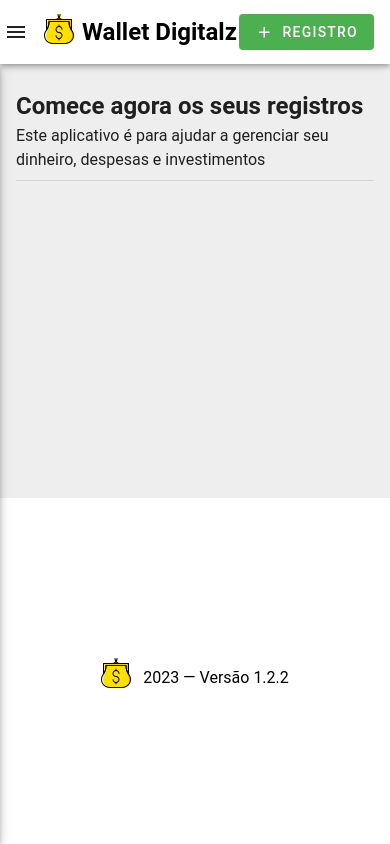
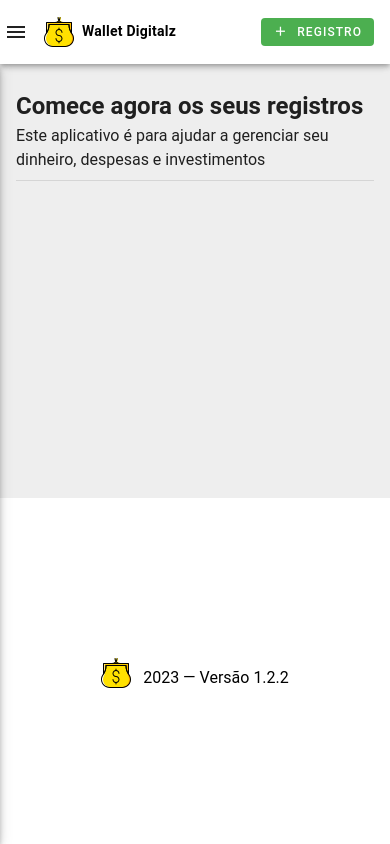
Before and after one commit to lucasferreiralimax/wallet-digitalz, a Vue app: page / in a window 390 px wide. Built offline with nearby package versions, Linux system fonts and the light colour scheme.

Commit message:
adjustment size logo in mobile and button new register

```diff
--- a/src/App.vue
+++ b/src/App.vue
@@ -43,14 +43,14 @@ onMounted(() => {
         :icon="drawer ? 'mdi-close' : 'mdi-menu'"
       />
       <router-link to="/" class="logo ml-4">
-        <h1 class="d-flex"><Logo  class="mr-2"/>Wallet Digitalz</h1>
+        <h1 class="d-flex align-center text-body-2 text-sm-h5 font-weight-bold"><Logo  class="mr-2"/>Wallet Digitalz</h1>
       </router-link>
       <v-spacer />
       <v-btn
         v-if="wallet.registers.length"
         role="button"
         aria-label="Button hidden values"
-        class="mr-4"
+        class="mx-4"
         @click.stop="wallet.eyeToggle"
         size="x-xsall"
         :icon="wallet.eye ? 'mdi-eye' : 'mdi-eye-off'"
--- a/src/components/ModalRegister/index.vue
+++ b/src/components/ModalRegister/index.vue
@@ -2,11 +2,13 @@
 import { ref } from 'vue'
 import { useI18n } from 'vue-i18n'
 import { v4 as uuidv4 } from 'uuid';
+import { useDisplay } from 'vuetify'
 import { useWalletStore } from '@/stores/wallet'
 import { parseMoney } from '@/utils'
 import { TypeRegister, Register } from '@/types'
 
 const { t, locale } = useI18n()
+const { xs, sm } = useDisplay()
 const props = defineProps<{ update?: boolean, register?: Register }>()
 const wallet = useWalletStore()
 const dialog = ref<boolean>(false)
@@ -86,6 +88,7 @@ async function validate () {
         variant="flat"
         class="mr-sm-10 mr-4 teste"
         aria-label="New register"
+        :size="xs ? 'small' : undefined"
       >
         <v-icon class="mr-2" icon="mdi-plus" />
         {{ $t('actions.register') }}
```
